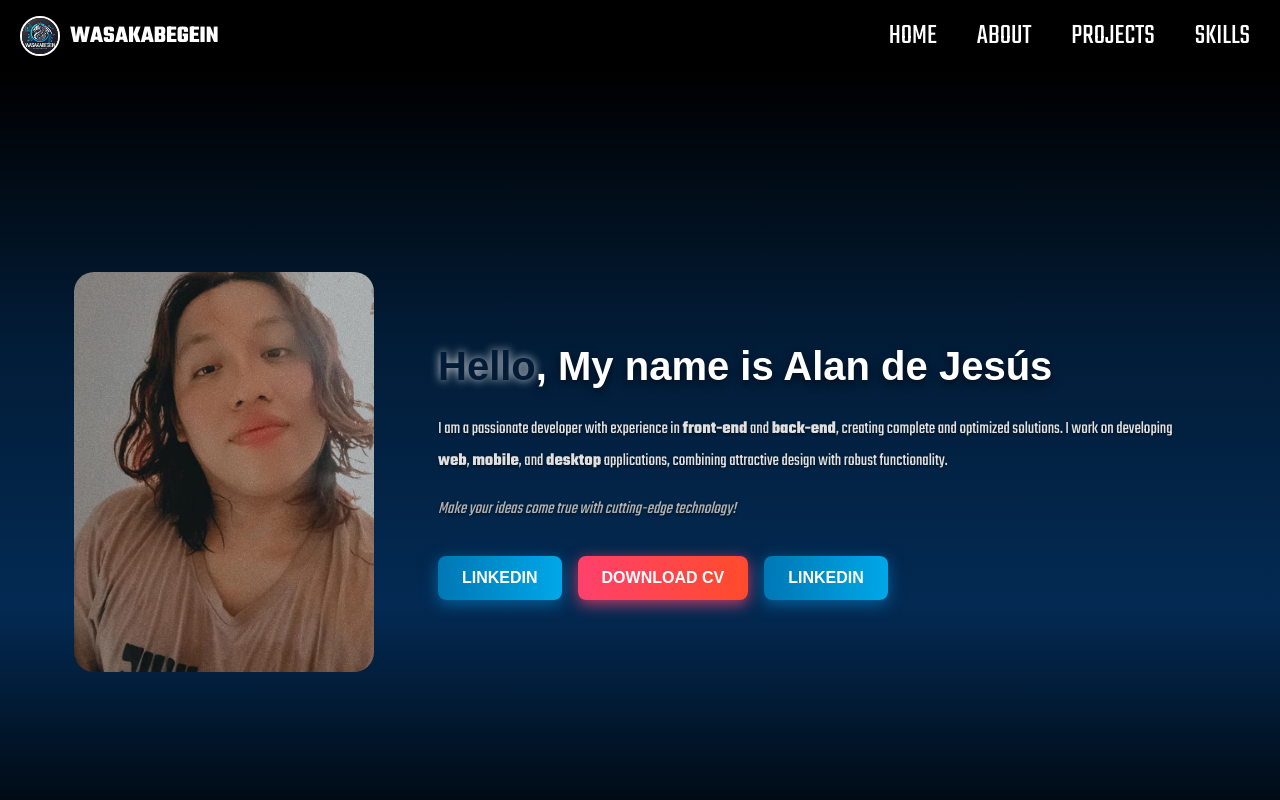
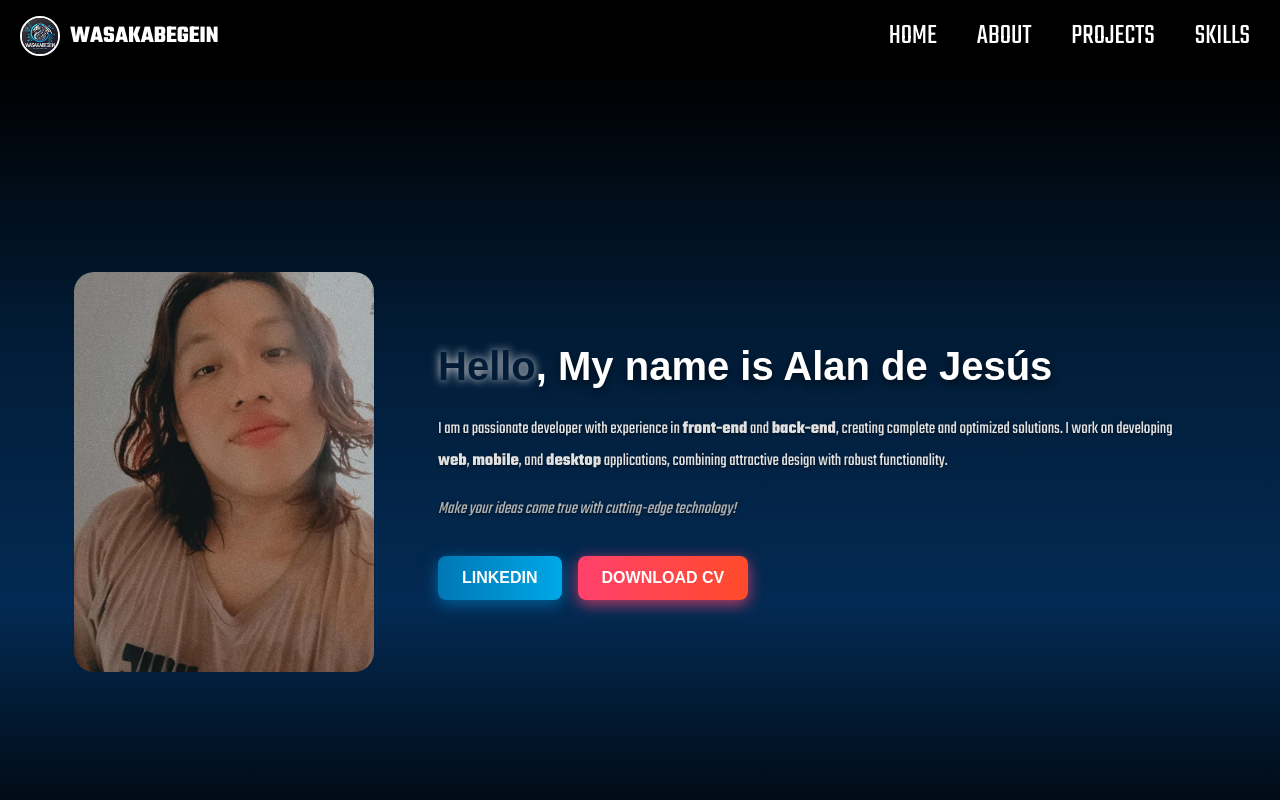
Before and after one commit to WasakaBe/WasakaBe, a React (Vite) app: page / in a window 1280 px wide. Shown: the top 800 px of the page. Built offline with nearby package versions, Linux system fonts and the light colour scheme; a web font is replaced by a local one.

Commit message:
Update Header.tsx

```diff
--- a/src/Views/Header/Header.tsx
+++ b/src/Views/Header/Header.tsx
@@ -47,9 +47,7 @@ export default function Header() {
             <button className="csv-btn" onClick={showPDF}>
               Download CV
             </button>
-            <button className="linkedin-btn" onClick={redirectToLinkedIn}>
-              LinkedIn
-            </button>
+
           </div>
         </div>
       </div>
```
